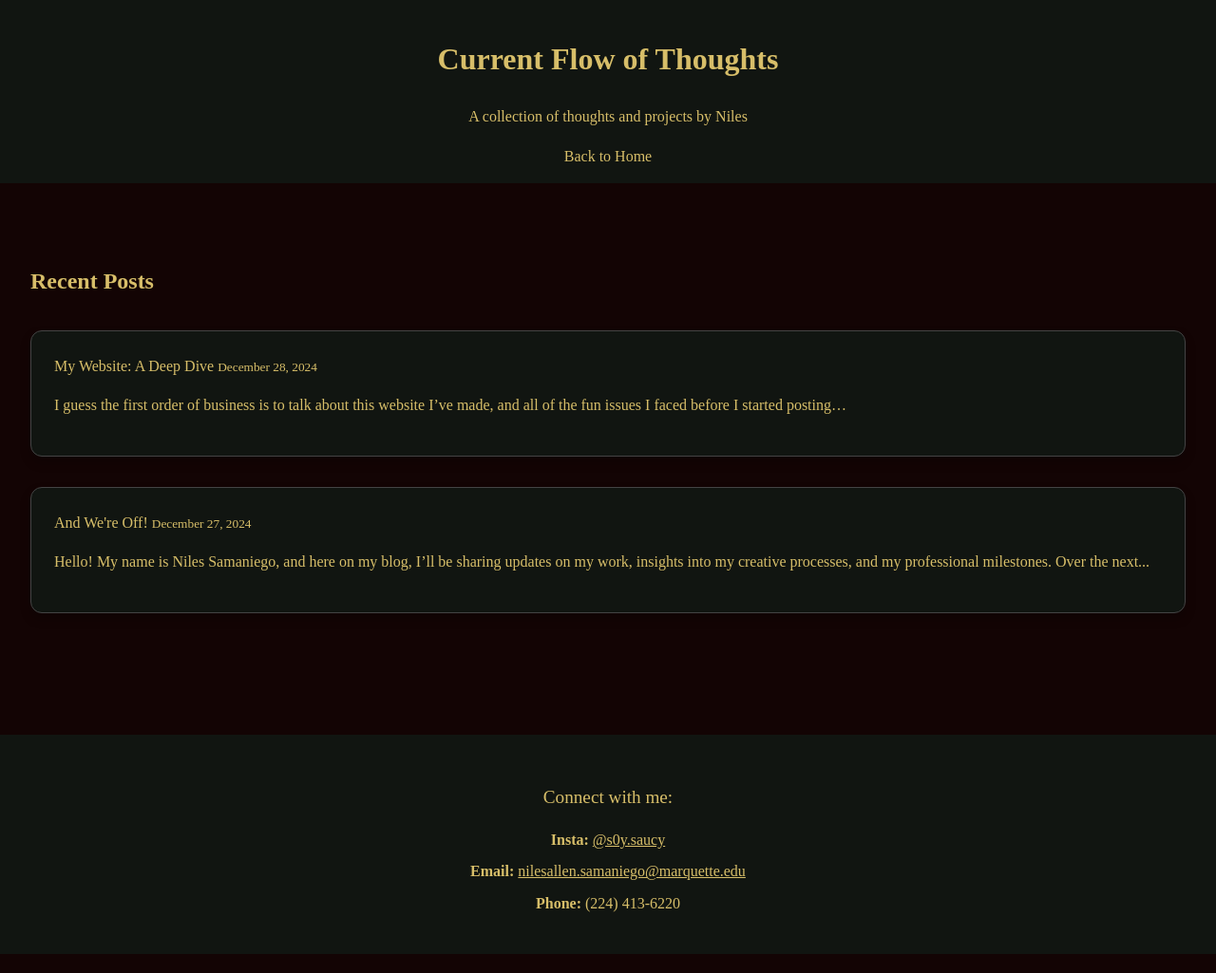
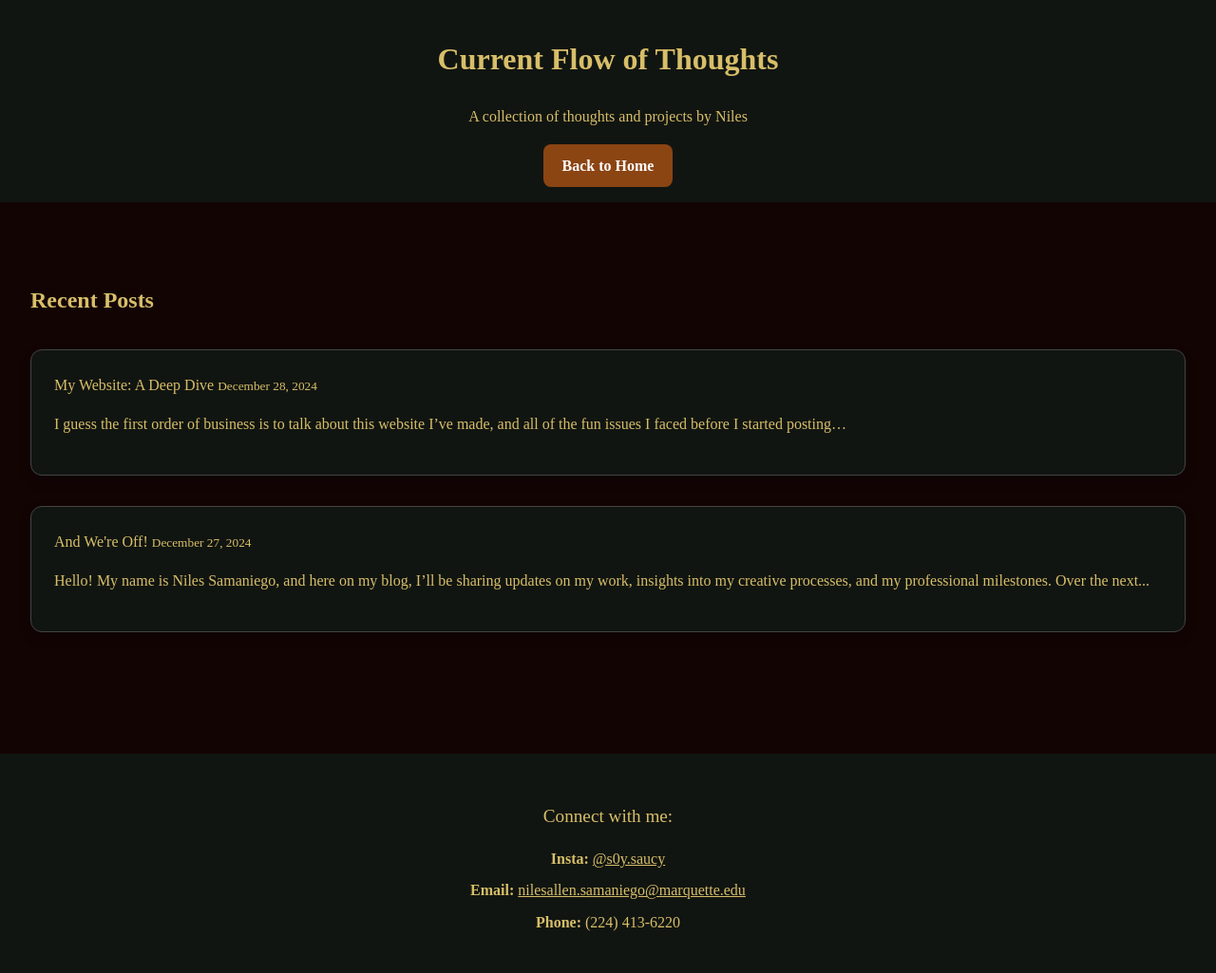
Before and after one commit to n-samaniego/Current-Flow-of-Thoughts, a Jekyll site: the page built from index.html, in a window 1280 px wide. Shown: the whole page at 95% size. Built offline with Jekyll 4.4.1, drawn with Linux system fonts in a browser that asks for light colours; the list of posts is cut into pages by our own code.

Commit message:
Update style.css

```diff
--- a/assets/style.css
+++ b/assets/style.css
@@ -109,3 +109,22 @@ li {
 .pagination-link:hover, .pagination a:hover {
     background-color: #2c2c2c;
 }
+
+.home-button {
+    display: inline-block;
+    padding: 10px 20px;
+    background-color: #8B4513;  /* Your chosen color */
+    color: #fff;  /* White text */
+    border: none;
+    border-radius: 8px;
+    font-size: 1rem;
+    font-weight: bold;
+    text-align: center;
+    text-decoration: none;
+    cursor: pointer;
+    transition: background-color 0.3s ease;
+}
+
+.home-button:hover {
+    background-color: #A0522D;  /* Slightly lighter on hover */
+}
```
